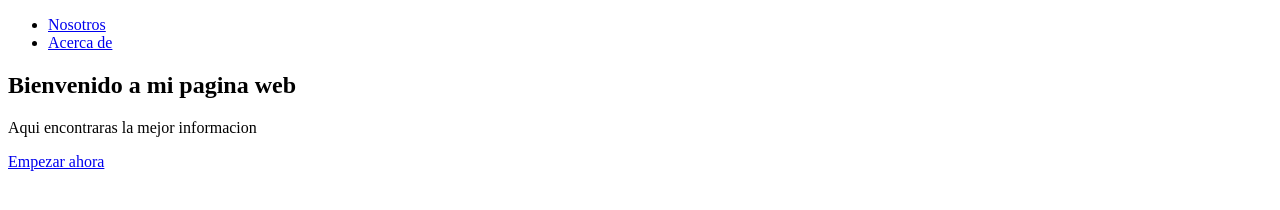
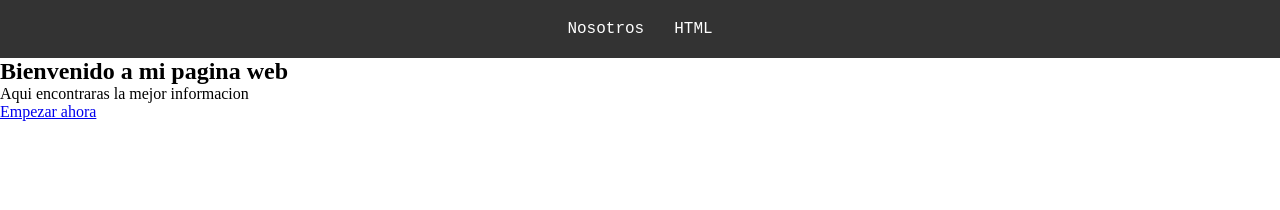
Before and after one commit to Diego-Mayordomo/Proyecto-pagina-web-arte-urbano, a plain HTML site: page index.html in a window 1280 px wide. Drawn offline with Linux system fonts and the light colour scheme.

Commit message:
Definicion de estilos css

```diff
--- a/index.html
+++ b/index.html
@@ -4,13 +4,14 @@
     <meta charset="UTF-8">
     <meta name="viewport" content="width=device-width, initial-scale=1.0">
     <title>Arte urbano</title>
+    <link rel="stylesheet" href="style.css">
 </head>
 <body>
     <header>
-        <nav>
-            <ul>
+        <nav class="container">
+            <ul class="list">
                 <li><a href="#">Nosotros</a></li>
-                <li><a href="#">Acerca de</a></li>
+                <li><a href="#">HTML</a></li>
             </ul>
         </nav>
     </header>
--- a/style.css
+++ b/style.css
@@ -0,0 +1,42 @@
+*{ /* Aqui afectamos todo el body*/
+    box-sizing: border-box;
+    padding: 0;
+    margin: 0;
+}
+
+header{ /* aqui afectamos solo una etiqueta  */
+    background-color: #333;
+    padding: 10px 0;
+    width: 100%;
+}
+
+.list{
+    list-style: none;
+    padding: 0;
+    margin: 0;
+    display: flex;/*organiza las listas en horizontal*/
+    gap: 10px;
+}
+
+.list li a {
+    text-decoration:none;
+    color: #fff;
+    font-size: 16px;
+    font-family:'Courier New', Courier, monospace;
+    padding: 10px 10px;
+    display: block;
+
+}
+
+.list li a:hover{
+    color: blue;
+}
+
+.container {
+  max-width: 1200px;
+  margin: 0 auto;
+  padding: 0 20px;
+  display: flex;
+  justify-content: center;
+  align-items: center;
+}
```
